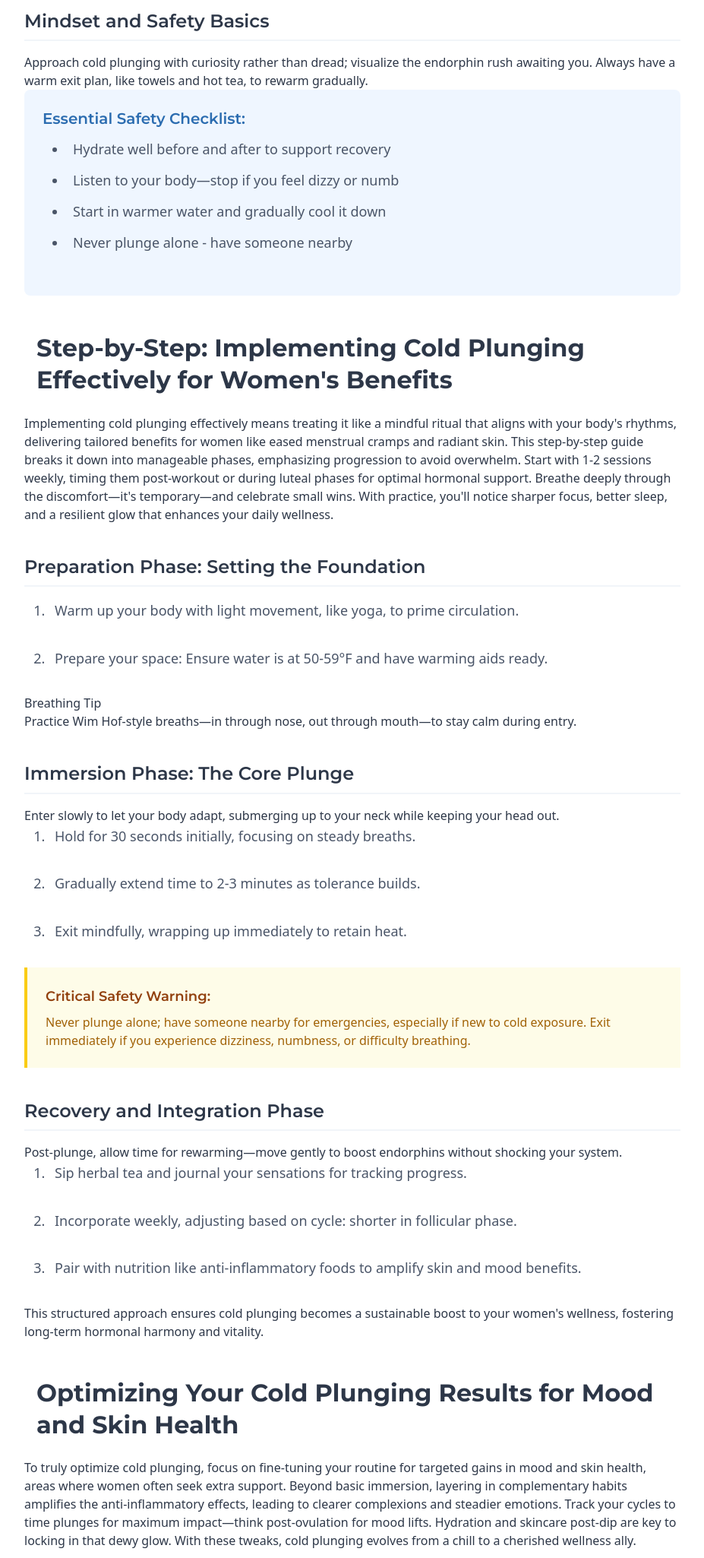
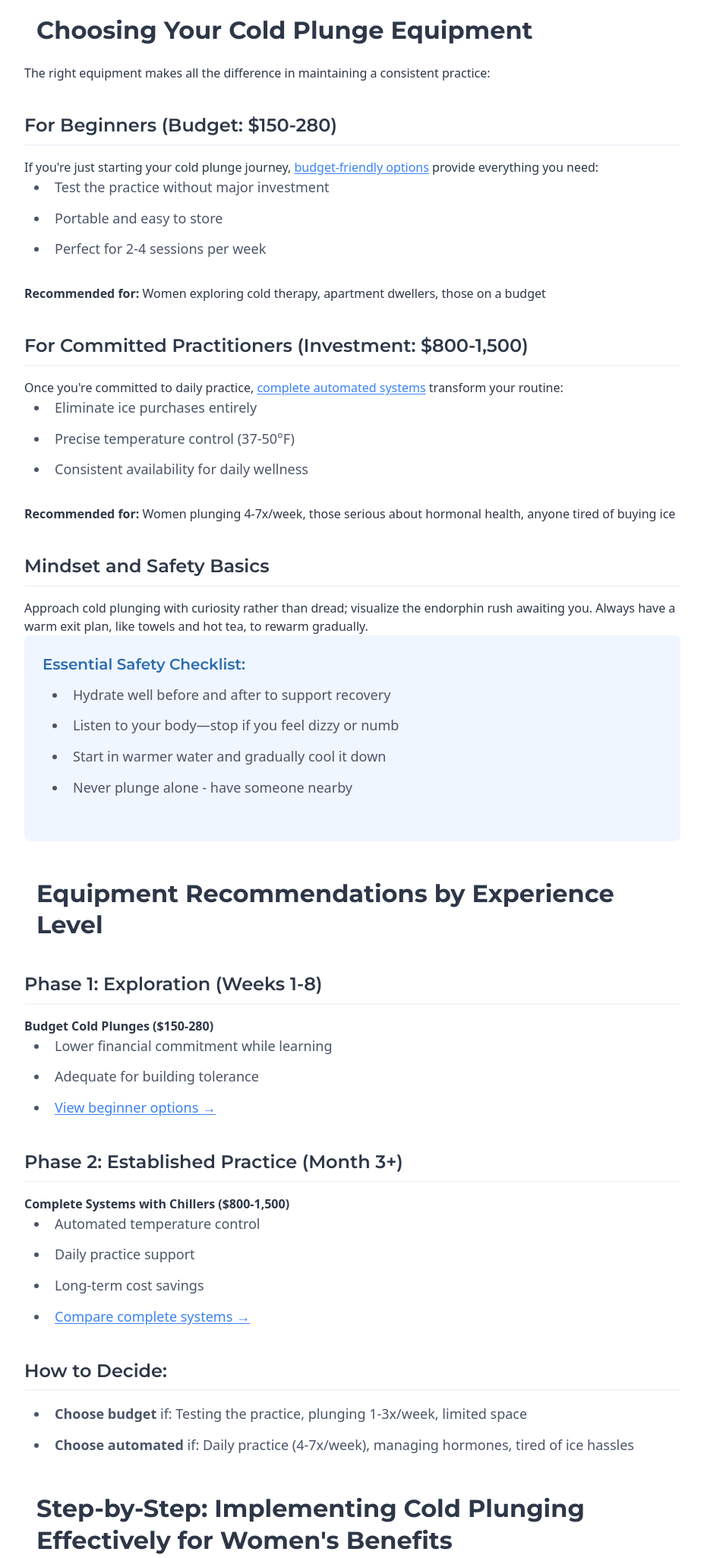
Before and after one commit to Jaxic/womenscoldwellness, an Astro site: page /benefits/ultimate-guide in a window 1280 px wide. Shown: the part 2475-4525 px from the top of the page at 76% size, without its empty margins (176-1103 px from the left). Built offline with nearby package versions, Linux system fonts and the light colour scheme; Astro itself is replaced by a stand-in of ours; some packages are replaced by stand-ins of ours.

Commit message:
Added CTA to ultimate page

```diff
--- a/src/pages/benefits/ultimate-guide.astro
+++ b/src/pages/benefits/ultimate-guide.astro
@@ -162,6 +162,27 @@ const ogImage = '/images/og-ultimate-guide.webp';
       <h2>Getting Started with Cold Plunging: Essential Preparations for Women</h2>
       <p>Embarking on cold plunging can feel daunting at first, but with the right preparations, it becomes an empowering addition to your women's wellness routine. Tailored for beginners, especially those mindful of hormonal sensitivities, starting small builds confidence and minimizes risks like hypothermia. Focus on safety, mindset, and gear to ensure a positive experience. Remember, consistency trumps intensity—aim for sessions that leave you invigorated, not overwhelmed. Consult a doctor if you have conditions like Raynaud's or are pregnant, as individual needs vary. By prepping thoughtfully, you'll unlock benefits like sharper mental clarity and a fortified immune system right from your first dip.</p>
 
+      <h2>Choosing Your Cold Plunge Equipment</h2>
+      <p>The right equipment makes all the difference in maintaining a consistent practice:</p>
+
+      <h3>For Beginners (Budget: $150-280)</h3>
+      <p>If you're just starting your cold plunge journey, <a href="/tubs/best-cold-plunge-tubs-for-women-under-300" class="text-blue-600 hover:text-blue-800 underline">budget-friendly options</a> provide everything you need:</p>
+      <ul>
+        <li>Test the practice without major investment</li>
+        <li>Portable and easy to store</li>
+        <li>Perfect for 2-4 sessions per week</li>
+      </ul>
+      <p><strong>Recommended for:</strong> Women exploring cold therapy, apartment dwellers, those on a budget</p>
+
+      <h3>For Committed Practitioners (Investment: $800-1,500)</h3>
+      <p>Once you're committed to daily practice, <a href="/tubs/complete-cold-plunge-systems-with-chillers" class="text-blue-600 hover:text-blue-800 underline">complete automated systems</a> transform your routine:</p>
+      <ul>
+        <li>Eliminate ice purchases entirely</li>
+        <li>Precise temperature control (37-50°F)</li>
+        <li>Consistent availability for daily wellness</li>
+      </ul>
+      <p><strong>Recommended for:</strong> Women plunging 4-7x/week, those serious about hormonal health, anyone tired of buying ice</p>
+
       <h3>Mindset and Safety Basics</h3>
       <p>Approach cold plunging with curiosity rather than dread; visualize the endorphin rush awaiting you. Always have a warm exit plan, like towels and hot tea, to rewarm gradually.</p>
       <div class="bg-blue-50 p-6 rounded-lg mb-6">
@@ -173,6 +194,31 @@ const ogImage = '/images/og-ultimate-guide.webp';
           <li> Never plunge alone - have someone nearby</li>
         </ul>
       </div>
+
+      <h2>Equipment Recommendations by Experience Level</h2>
+
+      <h3>Phase 1: Exploration (Weeks 1-8)</h3>
+      <p><strong>Budget Cold Plunges ($150-280)</strong></p>
+      <ul>
+        <li>Lower financial commitment while learning</li>
+        <li>Adequate for building tolerance</li>
+        <li><a href="/tubs/best-cold-plunge-tubs-for-women-under-300" class="text-blue-600 hover:text-blue-800 underline">View beginner options →</a></li>
+      </ul>
+
+      <h3>Phase 2: Established Practice (Month 3+)</h3>
+      <p><strong>Complete Systems with Chillers ($800-1,500)</strong></p>
+      <ul>
+        <li>Automated temperature control</li>
+        <li>Daily practice support</li>
+        <li>Long-term cost savings</li>
+        <li><a href="/tubs/complete-cold-plunge-systems-with-chillers" class="text-blue-600 hover:text-blue-800 underline">Compare complete systems →</a></li>
+      </ul>
+
+      <h3>How to Decide:</h3>
+      <ul>
+        <li><strong>Choose budget</strong> if: Testing the practice, plunging 1-3x/week, limited space</li>
+        <li><strong>Choose automated</strong> if: Daily practice (4-7x/week), managing hormones, tired of ice hassles</li>
+      </ul>
 
       <h2>Step-by-Step: Implementing Cold Plunging Effectively for Women's Benefits</h2>
       <p>Implementing cold plunging effectively means treating it like a mindful ritual that aligns with your body's rhythms, delivering tailored benefits for women like eased menstrual cramps and radiant skin. This step-by-step guide breaks it down into manageable phases, emphasizing progression to avoid overwhelm. Start with 1-2 sessions weekly, timing them post-workout or during luteal phases for optimal hormonal support. Breathe deeply through the discomfort—it's temporary—and celebrate small wins. With practice, you'll notice sharper focus, better sleep, and a resilient glow that enhances your daily wellness.</p>
@@ -254,6 +300,26 @@ const ogImage = '/images/og-ultimate-guide.webp';
 
       <h2>Important Considerations for Cold Plunging and Women's Safety</h2>
       <p>Safety first when cold plunging—women's bodies respond uniquely to stress, so heed these considerations to avoid pitfalls. Factors like pregnancy, thyroid issues, or heart conditions warrant medical advice before starting. Prioritize gradual exposure to prevent shock, and always monitor for signs of overdoing it, such as prolonged shivering. Hydration and nutrition support recovery, enhancing benefits without risks. By staying informed, you safeguard your wellness journey.</p>
+
+      <h2>Safe Equipment Features to Look For</h2>
+      <p>Whether choosing a <a href="/tubs/best-cold-plunge-tubs-for-women-under-300" class="text-blue-600 hover:text-blue-800 underline">budget cold plunge</a> or <a href="/tubs/complete-cold-plunge-systems-with-chillers" class="text-blue-600 hover:text-blue-800 underline">complete system</a>, prioritize these safety features:</p>
+
+      <p><strong>Essential Safety Features:</strong></p>
+      <ul>
+        <li>Non-slip entry/exit surfaces</li>
+        <li>Stable construction (won't tip)</li>
+        <li>Clear temperature monitoring</li>
+        <li>Easy drainage for hygiene</li>
+        <li>Appropriate depth (comfortable seated position)</li>
+      </ul>
+
+      <p><strong>Bonus Safety Features (automated systems):</strong></p>
+      <ul>
+        <li>Precise temperature control (avoid going too cold)</li>
+        <li>Built-in filtration (water hygiene)</li>
+        <li>Automatic shut-off features</li>
+        <li>Digital temperature displays</li>
+      </ul>
 
       <div class="bg-yellow-50 border-l-4 border-yellow-400 p-6 mb-6">
         <h3 class="font-display font-semibold text-lg text-yellow-800 mb-2">Health Contraindications and Precautions:</h3>
```
